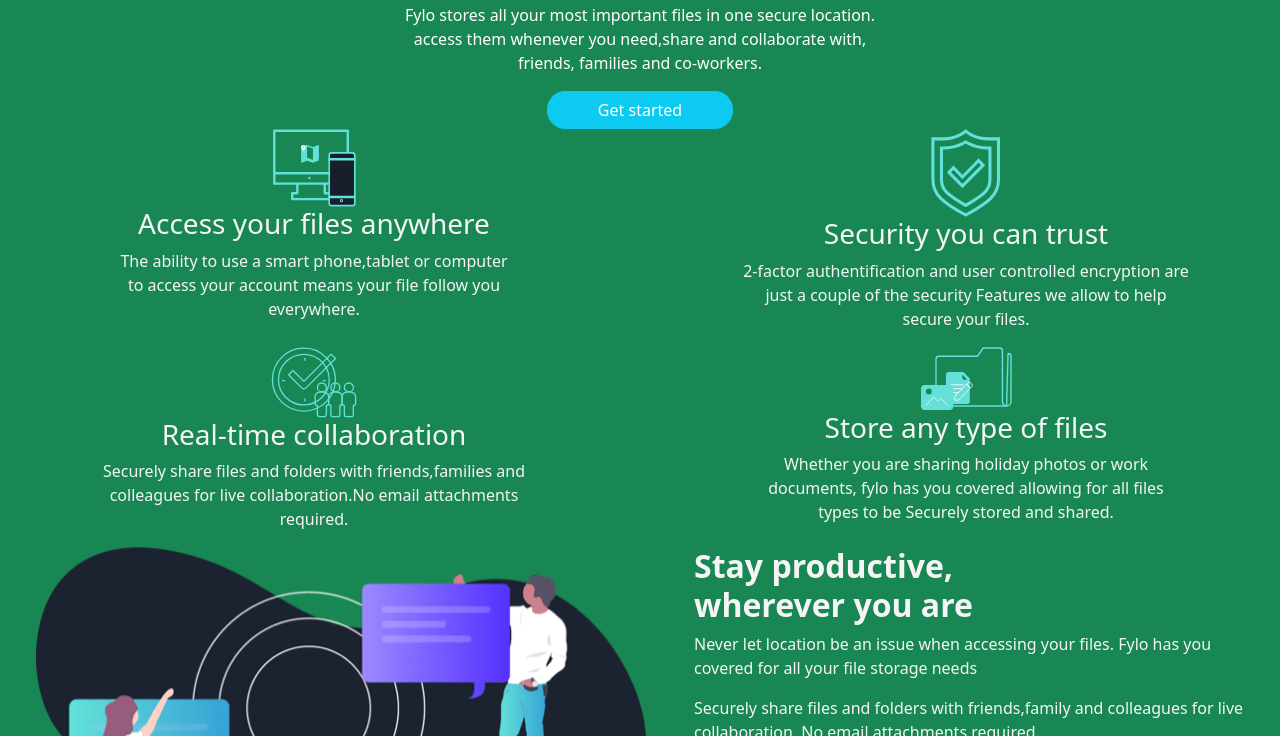
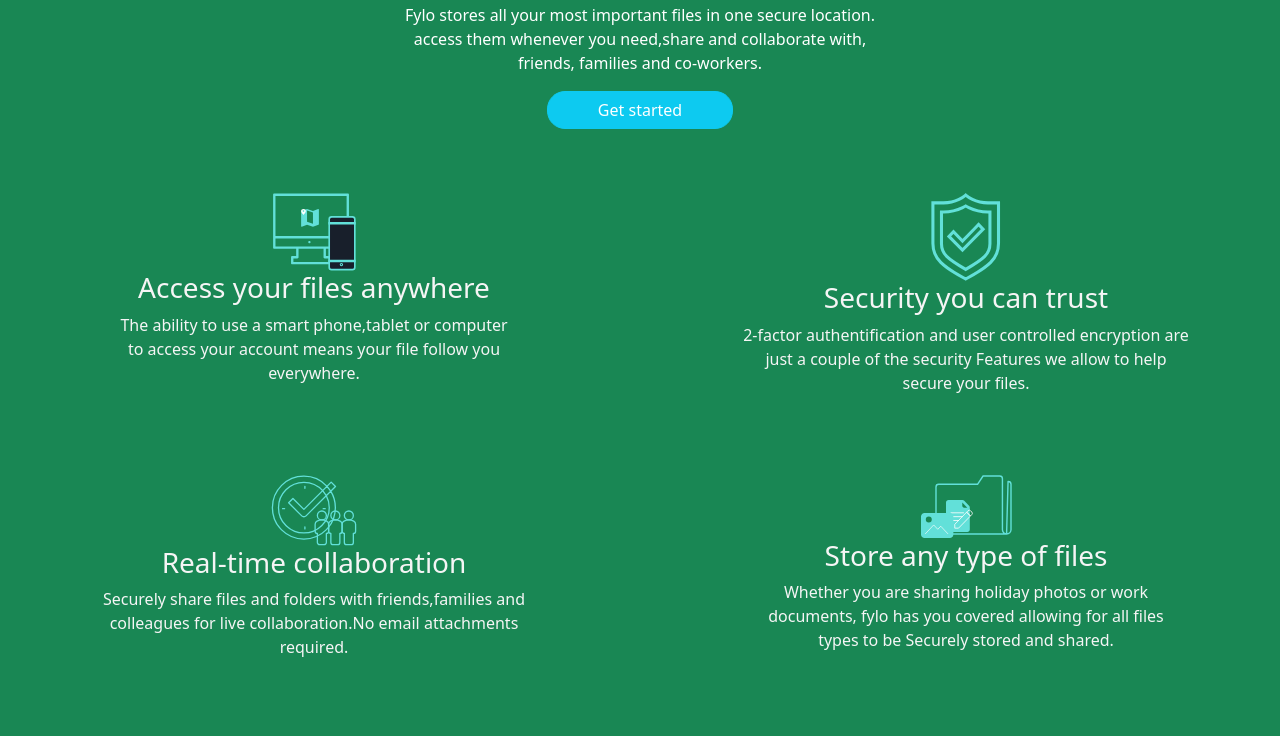
Before and after one commit to Stella-Obiahu/fylo-designcorrect, a plain HTML site: page index.html in a window 1280 px wide. Shown: the part 744-1480 px from the top of the page. Drawn offline with nearby package versions, Linux system fonts and the light colour scheme.

Commit message:
Update index.css

```diff
--- a/index.css
+++ b/index.css
@@ -5,3 +5,9 @@
 .culor{
     color: whitesmoke;
 }
+.step1{
+    margin-top: 4em;
+}
+.step2{
+    margin-top: 6em;
+}
```
